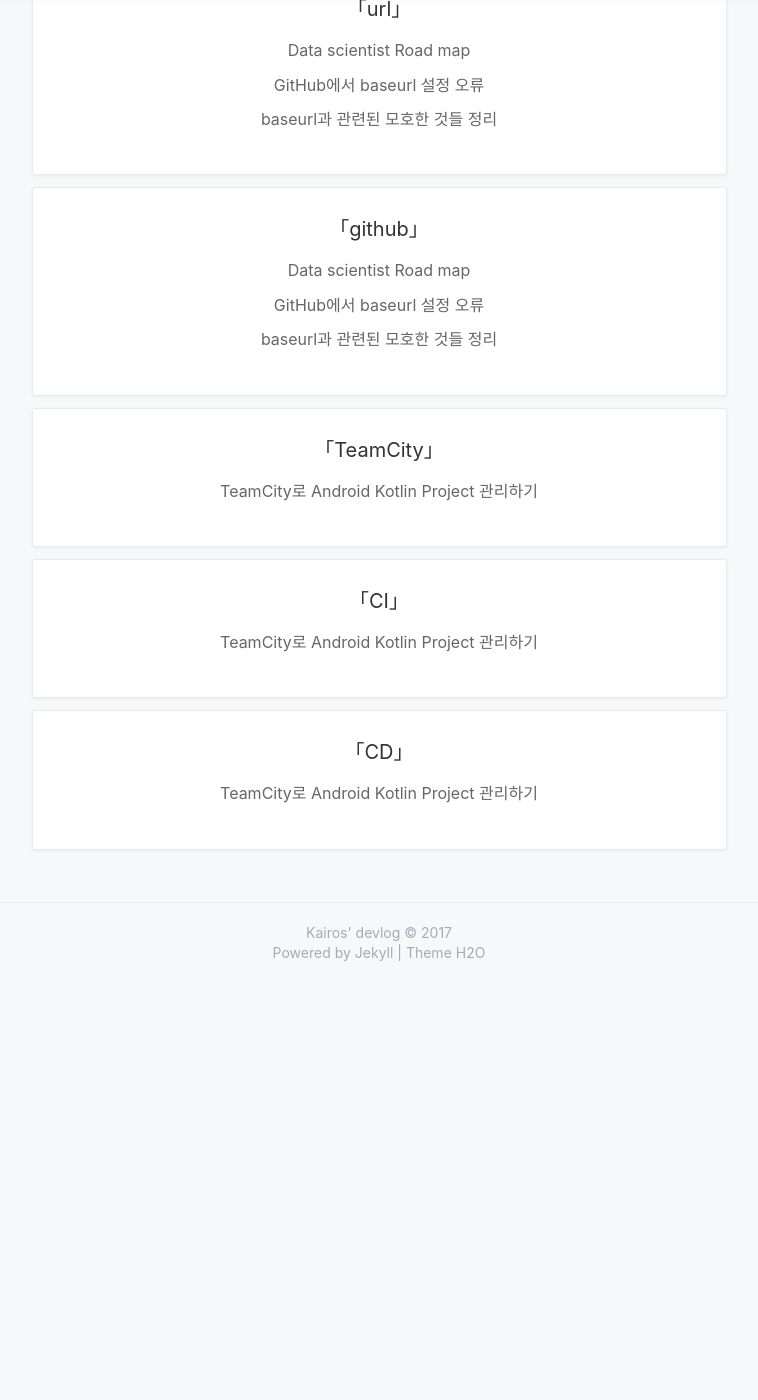
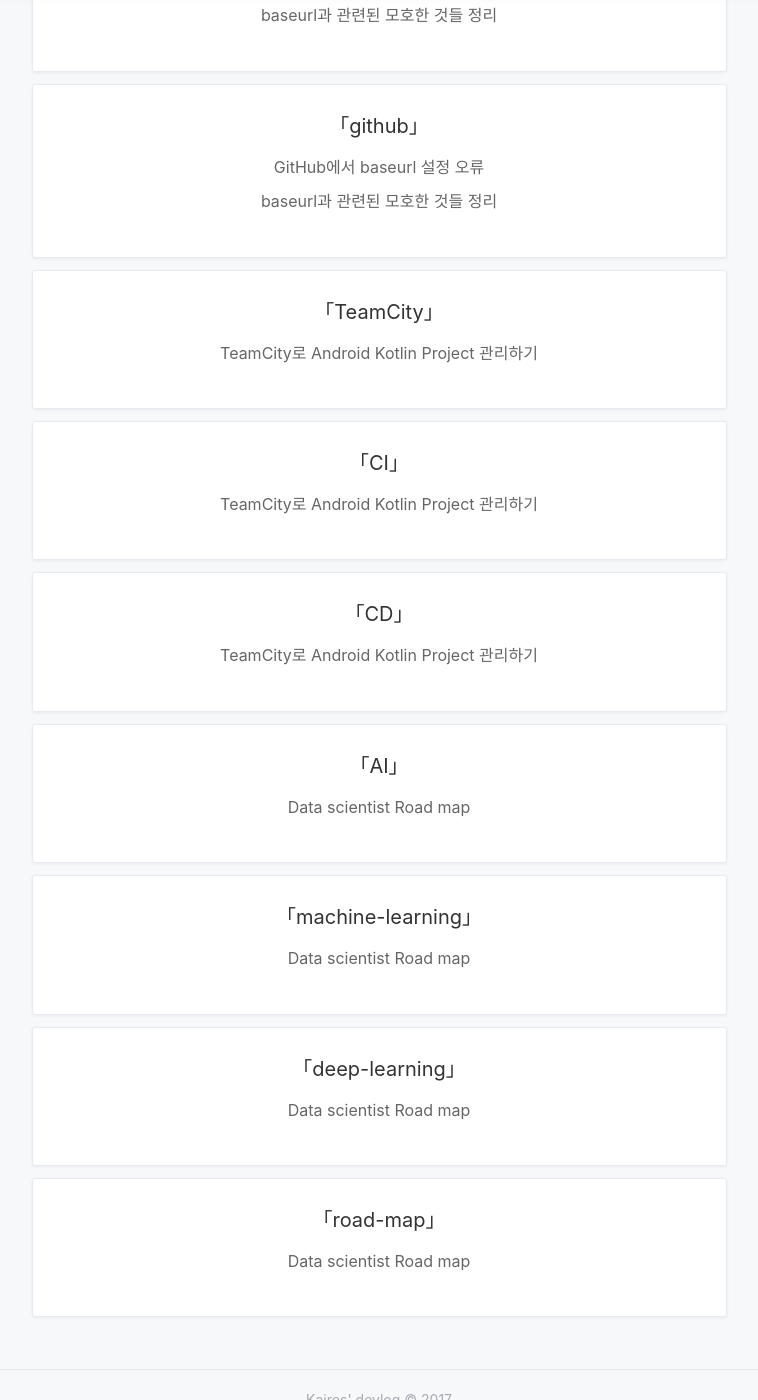
Before and after one commit to kairos03/kairos03.github.io-old, a Jekyll site: the page built from tags.html, in a window 1280 px wide and 1400 px high, scrolled down 2202 px. Shown: the whole window, without its empty margins (261-1019 px from the left). Built offline with Jekyll 4.4.1, drawn with Linux system fonts in a browser that asks for light colours; nearby versions of some CDN libraries; a style sheet for code colours, icons or effects is not loaded; before the commit the page ends 3185 px from its top, so only the background shows below that; some of the changed text lies outside the part shown.

```diff
--- a/_posts/Machine-learning/2017-19-13-simple-road-map.md
+++ b/_posts/Machine-learning/2017-19-13-simple-road-map.md
@@ -4,14 +4,12 @@ title: "Data scientist Road map"
 subtitle: "데이터 사이언티스트가 되기위한 간단한 로드맵"
 date: 2017-09-13
 categories: jekyll
-cover: https://user-images.githubusercontent.com/6357456/30400893-9d5d22d8-98d8-11e7-9fec-30f0acfd626d.png
-tag:    [jekyll, baseurl, url, github, github-pages]
+cover: https://user-images.githubusercontent.com/6357456/30400999-0292737e-98d9-11e7-85db-e285664af667.png
+tag:    [AI, machine-learning, deep-learning, road-map]
 ---
 
 > 이 글은 제가 데이터 사이언티스트라는 진로를 위해 들은 조언과
 방법들에 대해 적어 놓은 글입니다.
-
-<br>
 
 > 현재 작성중인 글입니다.
 
```
